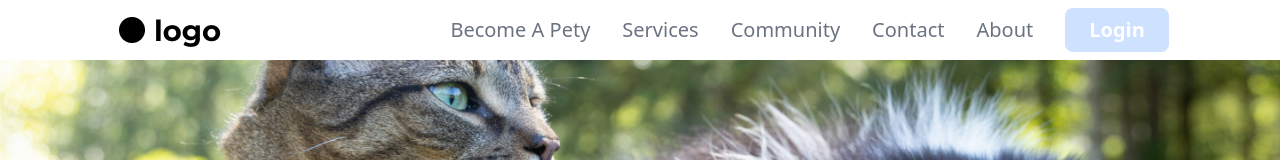
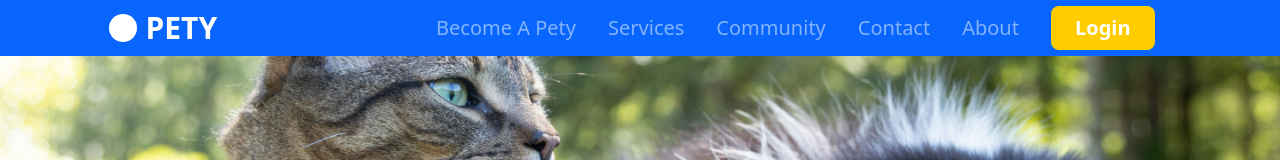
Before and after one commit to AhmedZahran15/Pety---Pet-Care, a React (Vite) app: page / in a window 1280 px wide. Shown: the top 160 px of the page. Built offline with nearby package versions, Linux system fonts and the light colour scheme; no server answers; what react-geocode would draw is missing.

Commit message:
refactor: Update Navbar component styling

```diff
--- a/src/components/Navbar.jsx
+++ b/src/components/Navbar.jsx
@@ -12,27 +12,28 @@ const Navbar = () => {
   return (
     <SideMenuProvider>
       <header
-        className=" flex w-full flex-row items-center justify-between bg-white transition-all duration-300 lg:justify-around
+        className="flex h-14 w-full flex-row items-center justify-between bg-primary transition-all duration-300 lg:justify-around
     "
       >
-        <Link to="/">
-          <img src="/Logo Placeholder.png" alt="Logo" />
+        <Link to="/" className="flex w-fit items-center justify-center gap-x-2">
+          <div className="h-7 w-7 rounded-full bg-white"></div>
+          <span className="text-3xl font-bold text-white">PETY</span>
         </Link>
         <div className="hidden flex-row justify-between gap-8 lg:flex">
           <ul className="flex items-center justify-center gap-8">
-            <li className=" Medium text-xl font-normal text-gray-500 transition-all  duration-300  hover:text-black">
+            <li className="Medium text-xl font-normal text-white opacity-50 transition-all duration-300 hover:opacity-100">
               <Link to="becomeAPety">Become A Pety</Link>
             </li>
-            <li className=" Medium text-xl font-normal text-gray-500 transition-all  duration-300  hover:text-black">
+            <li className="Medium text-xl font-normal text-white opacity-50 transition-all duration-300 hover:opacity-100">
               <Link to="services?role=vet">Services</Link>
             </li>
-            <li className="Medium gap-2.5 text-xl font-normal text-gray-500  transition-all  duration-300  hover:text-black">
+            <li className="Medium text-xl font-normal text-white opacity-50 transition-all duration-300 hover:opacity-100">
               <Link to="/community">Community</Link>
             </li>
-            <li className=" Medium text-xl font-normal text-gray-500 transition-all  duration-300  hover:text-black">
+            <li className="Medium text-xl font-normal text-white opacity-50 transition-all duration-300 hover:opacity-100">
               <Link to="contact">Contact</Link>
             </li>
-            <li className=" Medium text-xl font-normal text-gray-500 transition-all  duration-300  hover:text-black ">
+            <li className="Medium text-xl font-normal text-white opacity-50 transition-all duration-300 hover:opacity-100">
               <Link to="about">About</Link>
             </li>
           </ul>
@@ -43,7 +44,7 @@ const Navbar = () => {
             </div>
           ) : (
             <Link
-              className="mr-4 hidden rounded-lg bg-secondary px-6 py-2 text-justify text-xl font-bold text-white transition-all duration-300 hover:bg-amber-400 lg:block "
+              className="mr-4 hidden rounded-lg bg-yellowDark px-6 py-2 text-justify text-xl font-bold text-white transition-all duration-300 hover:bg-amber-400 lg:block "
               to="auth/login"
             >
               Login
```
